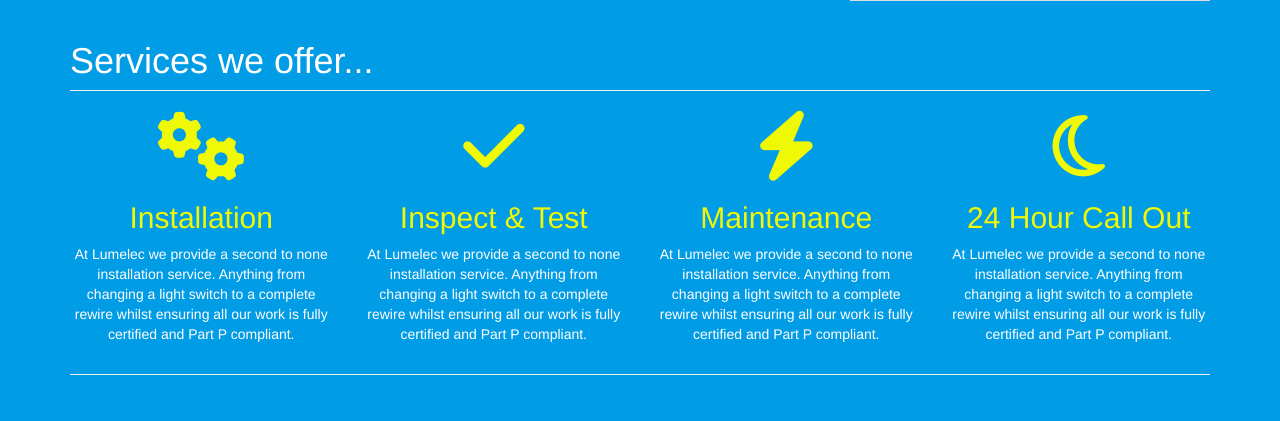
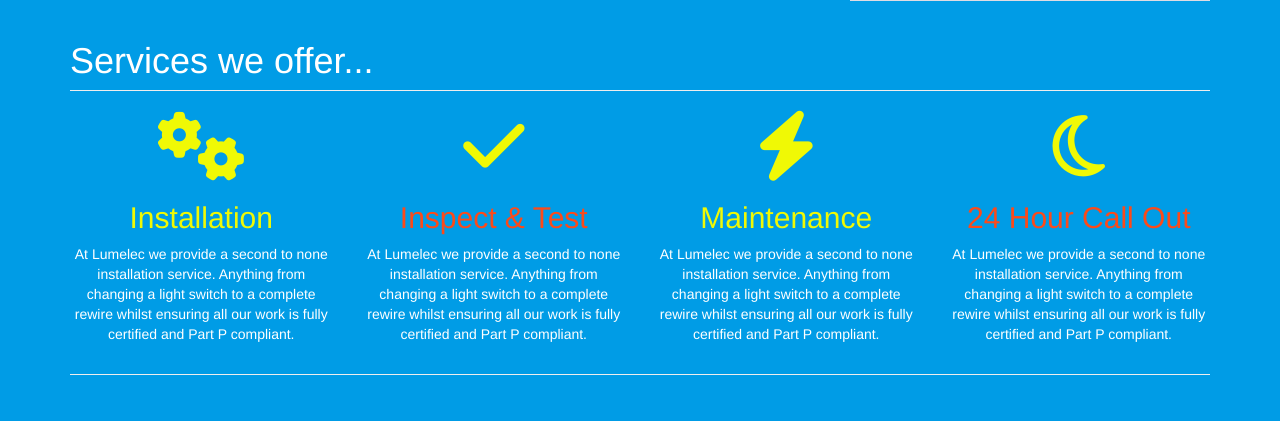
Before and after one commit to liamptk/lumelec-website, a PHP site: page / in a window 1280 px wide. Shown: the part 747-1168 px from the top of the page. Run offline with PHP 8.4, Linux system fonts and the light colour scheme; some libraries are stand-ins or nearby versions.

Commit message:
changed colours on header

```diff
--- a/css/additional.css
+++ b/css/additional.css
@@ -59,6 +59,10 @@
 	color: #f0f905;
 }
 
+.services-icon-alternate {
+	color: #FC4A1A;
+}
+
 @media (max-width: 768px) {
 .navbar-nav {
 	float: left;
--- a/index.html
+++ b/index.html
@@ -191,7 +191,7 @@
             <div class="col-sm-3 col-xs-6 text-center">
                 <a href="#">
                    <i class="fa fa-check fa-5x services-icon" aria-hidden="true"></i>
-				   <h2 class="services-icon"> Inspect & Test</h2>
+				   <h2 class="services-icon-alternate"> Inspect & Test</h2>
 				   <p class="services"> At Lumelec we provide a second to none installation service. Anything from changing a light switch to a complete rewire whilst ensuring all our work is fully certified and Part P compliant. </p>
                 </a>
             </div>
@@ -207,7 +207,7 @@
             <div class="col-sm-3 col-xs-6 text-center">
                 <a href="#">
                    <i class="fa fa-moon-o fa-5x services-icon" aria-hidden="true"></i>
-				   <h2 class="services-icon"> 24 Hour Call Out </h2>
+				   <h2 class="services-icon-alternate"> 24 Hour Call Out </h2>
 				   <p class="services"> At Lumelec we provide a second to none installation service. Anything from changing a light switch to a complete rewire whilst ensuring all our work is fully certified and Part P compliant. </p>
                 </a>
             </div>
```
